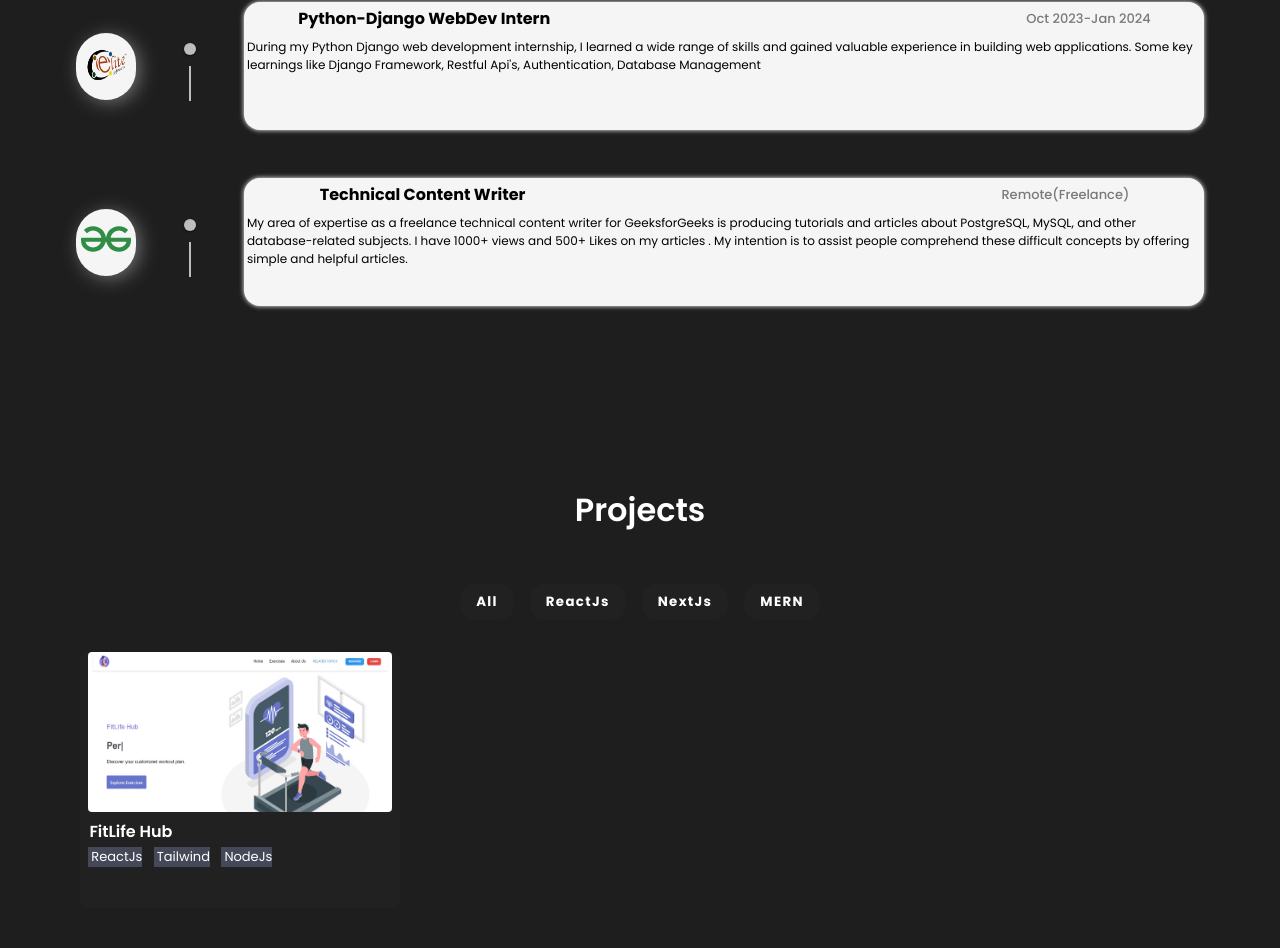
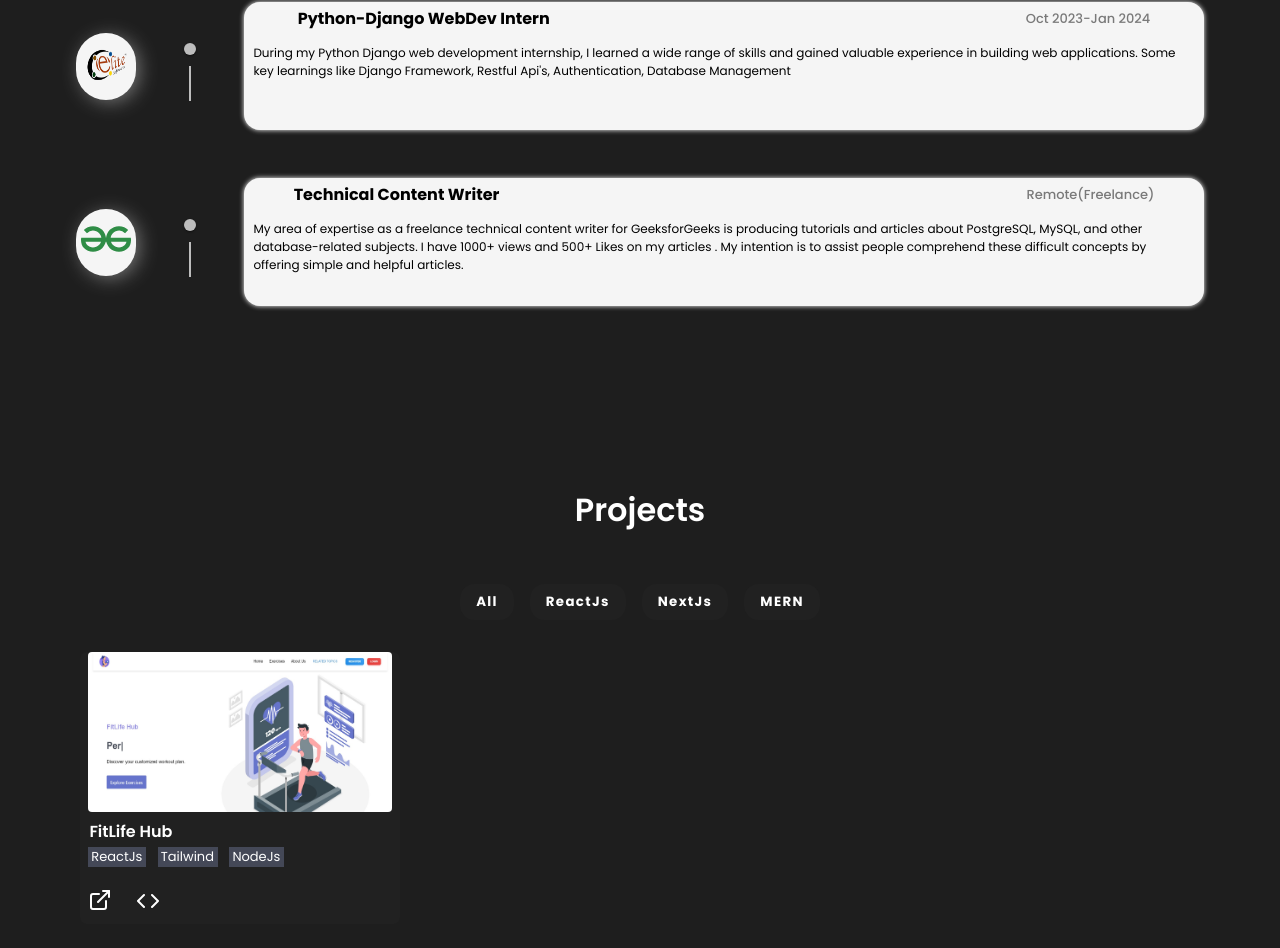
Before and after one commit to Megamind0407/React-Portfolio, a React (Create React App) app: page / in a window 1280 px wide. Shown: the part 2152-3100 px from the top of the page. Built offline with nearby package versions, Linux system fonts and the light colour scheme.

Commit message:
Updates in projects

```diff
--- a/package.json
+++ b/package.json
@@ -11,6 +11,7 @@
     "@testing-library/jest-dom": "^5.17.0",
     "@testing-library/react": "^13.4.0",
     "@testing-library/user-event": "^13.5.0",
+    "lucide-react": "^0.383.0",
     "react": "^18.2.0",
     "react-dom": "^18.2.0",
     "react-icons": "^5.0.1",
--- a/public/index.html
+++ b/public/index.html
@@ -19,6 +19,11 @@
   <link href="https://fonts.googleapis.com/css2?family=Permanent+Marker&display=swap" rel="stylesheet">
   <link rel="preconnect" href="https://fonts.googleapis.com">
   <link rel="preconnect" href="https://fonts.gstatic.com" crossorigin>
+  <link rel="preconnect" href="https://fonts.googleapis.com">
+  <link rel="preconnect" href="https://fonts.gstatic.com" crossorigin>
+  <link
+    href="https://fonts.googleapis.com/css2?family=Kanit:ital,wght@0,100;0,200;0,300;0,400;0,500;0,600;0,700;0,800;0,900;1,100;1,200;1,300;1,400;1,500;1,600;1,700;1,800;1,900&display=swap"
+    rel="stylesheet">
 </head>
 
 <body>
--- a/src/components/Experience/experience.css
+++ b/src/components/Experience/experience.css
@@ -105,10 +105,14 @@
 }
 
 .title-role {
-    margin-left: 1px;
     font-weight: bold;
     color: black;
 
+}
+.title-role2{
+    margin-right: 2rem;
+    font-weight: bold;
+    color: black;
 }
 
 .date {
@@ -120,6 +124,7 @@
 }
 
 .desc {
+    padding: 0.4rem;
     margin: 3px;
     color: black;
     font-size: 12px;
@@ -140,7 +145,7 @@
     opacity: 50%;
     font-size: small;
     font-weight: 500;
-    margin-left: 50%;
+    margin-left: 52%;
 }
 
 @media (max-width: 750px) {
--- a/src/components/Experience/experience.js
+++ b/src/components/Experience/experience.js
@@ -63,7 +63,7 @@ const experience = () => {
                     </div>
                     <div className='card-2'>
                         <div className='content'>
-                            <span className='title-role'>Technical Content Writer</span>
+                            <span className='title-role2'>Technical Content Writer</span>
                             <span className='role'>Remote(Freelance)</span>
                         </div>
                         <div className='desc'>
--- a/src/components/Intro/intro.css
+++ b/src/components/Intro/intro.css
@@ -62,8 +62,8 @@
 .btn:hover {
     background-color:purple;
     color: white;
+}
 
-}
 
 .resume-logo {
     max-width: 20px;
--- a/src/components/Intro/intro.js
+++ b/src/components/Intro/intro.js
@@ -2,7 +2,6 @@ import React from 'react'
 import './intro.css';
 import bg from '../../assets/header.png';
 import { TypeAnimation } from "react-type-animation";
-import { Link } from "react-scroll";
 import WorkIcon from '@mui/icons-material/Work';
 
 
@@ -28,7 +27,7 @@ const intro = () => {
                     repeat={Infinity}
             /></span></span>
                 <p className="introPara">I am a skilled developer with experience </p>
-                <Link href='#' target='_blank'><button className="btn"><WorkIcon className='resume-logo'></WorkIcon><span>Download CV</span></button></Link>
+                <a href='https://drive.google.com/file/d/16ibt2pWQN0MnwZsOROAoIOnAfSb69aDc/view?usp=sharing' target='_blank' alt='' rel="noreferrer"><button className="btn"><WorkIcon className='resume-logo'></WorkIcon><span>Download CV</span></button></a>
             </div>
             <img src={bg} alt="" className="bg"></img>
         </section>
--- a/src/components/NavBar/NavBar.js
+++ b/src/components/NavBar/NavBar.js
@@ -21,7 +21,7 @@ const NavBar = () => {
         <nav className='navbar'>
             <img src={logo} alt="Logo" className='logo'></img>
             <div className="components">
-                <Link activeClass='active' to='intro' spy={true} smooth={true} offset={-50} duration={900} className="componentsList">Home</Link>
+                <Link activeClass='active' to='intro' spy={true} smooth={true} offset={-90} duration={900} className="componentsList">Home</Link>
                 <Link activeClass='active' to='about' spy={true} smooth={true} offset={-90} duration={900} className="componentsList">About</Link>
                 <Link activeClass='active' to='skills' spy={true} smooth={true} offset={-70} duration={900} className="componentsList">Skills</Link>
                 <Link activeClass='active' to='experience' spy={true} smooth={true} offset={-90} duration={900} className="componentsList">Experience</Link>
--- a/src/components/Projects/project.css
+++ b/src/components/Projects/project.css
@@ -44,7 +44,7 @@
 .project-card {
     margin: 2rem;
     width: 20rem;
-    height: 16rem;
+    height: 17rem;
     background-color: #212121;
     border-radius: 7px;
     cursor: pointer;
@@ -81,30 +81,174 @@
     gap: 0.7rem;
 
 }
-.bt1{
+
+.bt1 {
     display: flex;
     align-items: center;
     justify-content: center;
     background-color: #444857;
     transition: .2s all ease-in-out;
+    padding-right: 4px;
 }
-.bt2{
+
+.bt2 {
     display: flex;
     align-items: center;
     justify-content: center;
     background-color: #444857;
     transition: .2s all ease-in-out;
+    padding-right: 4px;
 }
-.bt3{
+
+.bt3 {
     display: flex;
     align-items: center;
     justify-content: center;
     background-color: #444857;
     transition: .2s all ease-in-out;
+    padding-right: 4px;
 }
-.text{
+
+.text {
     font-family: Poppins;
     font-size: small;
     margin-left: 0.25em;
     color: white;
 }
+
+.buttons {
+    display: flex;
+    flex-direction: row;
+    align-items: center;
+}
+
+.demo {
+    margin-top: 1rem;
+    margin-left: 5px;
+    display: flex;
+    align-items: center;
+    justify-content: flex-start;
+    width: 30px;
+    height: 30px;
+    border: none;
+    border-radius: 50%;
+    cursor: pointer;
+    position: relative;
+    overflow: hidden;
+    transition-duration: .3s;
+}
+
+.live {
+    width: 100%;
+    transition-duration: .3s;
+    display: flex;
+    align-items: center;
+    justify-content: center;
+    color: #fff;
+}
+
+.btn-text {
+    position: absolute;
+    width: 0%;
+    padding-left: 1.2rem;
+    opacity: 0;
+    color: #303030;
+    font-size: 1.2em;
+    font-family: Kanit;
+    font-weight: 600;
+    transition-duration: .3s;
+}
+
+.demo:hover {
+    width: 70px;
+    border-radius: 35px;
+    transition-duration: .5s;
+    background-color: white;
+}
+
+.demo:hover .live {
+    width: 30%;
+    transition-duration: .3s;
+    padding-left: 4px;
+    color: #303030;
+}
+
+.demo:hover .btn-text {
+    opacity: 1;
+    width: 80%;
+    transition-duration: .3s;
+    margin-left: 3px;
+}
+
+.demo:active {
+    transform: translate(2px, 2px);
+}
+
+.code {
+    margin-top: 1.2rem;
+    margin-left: 60%;
+    display: flex;
+    align-items: center;
+    width: 30px;
+    height: 30px;
+    border: none;
+    border-radius: 50%;
+    cursor: pointer;
+    position: relative;
+    overflow: hidden;
+    transition-duration: .3s;
+    color: #fff;
+}
+
+.icon {
+    width: 100%;
+    transition-duration: .3s;
+    display: flex;
+    align-items: center;
+    justify-content: center;
+    color: #fff;
+}
+
+.txt {
+    position: absolute;
+    width: 0%;
+    padding-left: 1.4rem;
+    opacity: 0;
+    color: #303030;
+    font-size: 1.2em;
+    font-family: Kanit;
+    font-weight: 600;
+    transition-duration: .3s;
+}
+
+.code:hover {
+    width: 70px;
+    border-radius: 35px;
+    transition-duration: .5s;
+    background-color: white;
+}
+
+.code:hover .icon {
+    width: 30%;
+    transition-duration: .3s;
+    padding-left: 4px;
+    color: #303030;
+}
+
+.code:hover .txt {
+    opacity: 1;
+    width: 80%;
+    transition-duration: .3s;
+    margin-left: 3px;
+}
+
+.code:active {
+    transform: translate(2px, 2px);
+}
+
+
+@media (max-width: 750px){
+    .project-card{
+        margin-left: 15%;
+    }
+}
--- a/src/components/Projects/project.js
+++ b/src/components/Projects/project.js
@@ -1,6 +1,8 @@
 import React from 'react'
 import './project.css'
 import Img from "../../assets/fitlifehub.jpeg"
+import { ExternalLink} from 'lucide-react';
+import { Code } from 'lucide-react';
 const project = () => {
     return (
         <div className='projects'>
@@ -21,8 +23,23 @@ const project = () => {
                     <div className='bt2'><span className='text'>Tailwind</span></div>
                     <div className='bt3'><span className='text'>NodeJs</span></div>
                 </div>
-                <div className='demo'>
-
+                <div className='buttons'>
+                    <a href='https://fitlifehub12.netlify.app/' target='_blank' rel="noreferrer">
+                        <button className='demo'>
+                            <div className='live'>
+                                <ExternalLink />
+                            </div>
+                            <div className='btn-text'>Live</div>
+                        </button>
+                    </a>
+                        <a href='https://github.com/Megamind0407/React-Portfolio.git' target='_blank' rel="noreferrer">
+                    <button className='code'>
+                        <div className='icon'>
+                            <Code />
+                        </div>
+                        <div className='txt'>Code</div>
+                    </button>
+                    </a>
                 </div>
             </div>
         </div>
```
Also changed, not shown: 1 other file (tests, documents, lock files or other folders).
